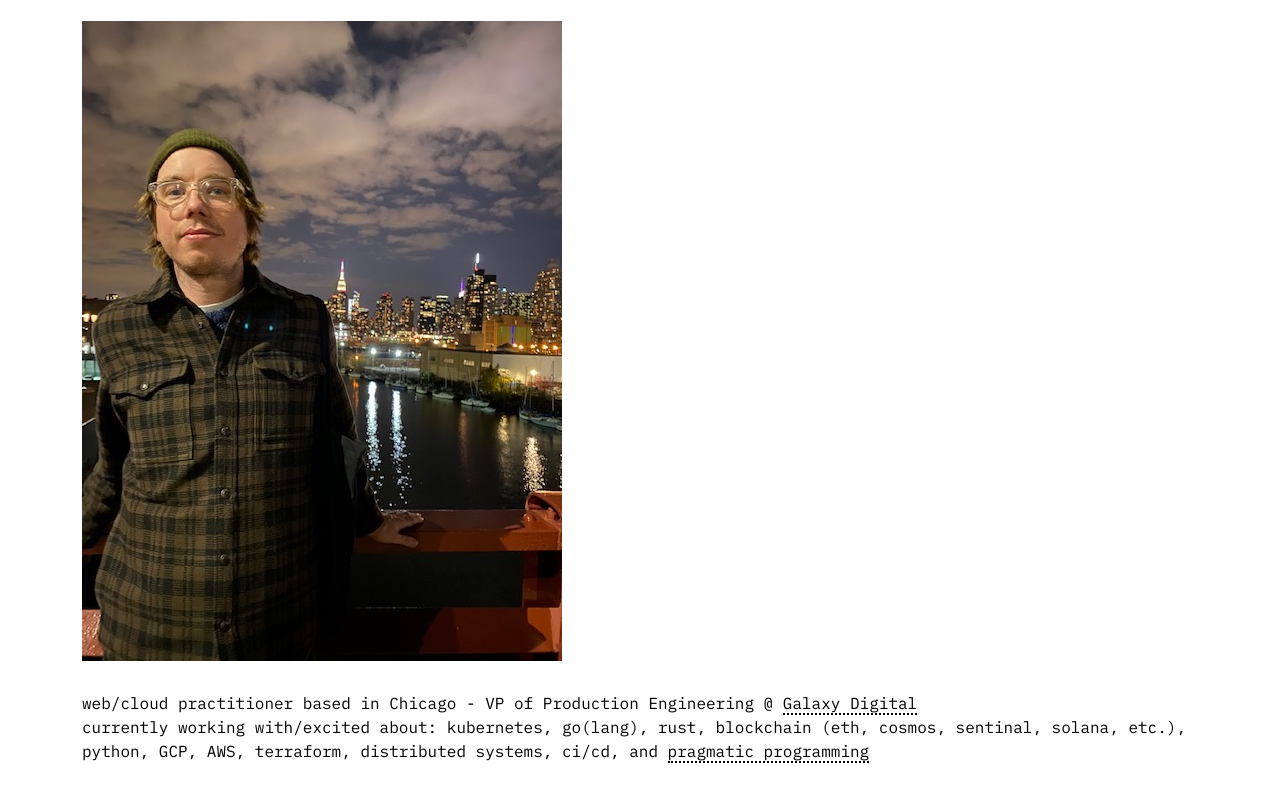
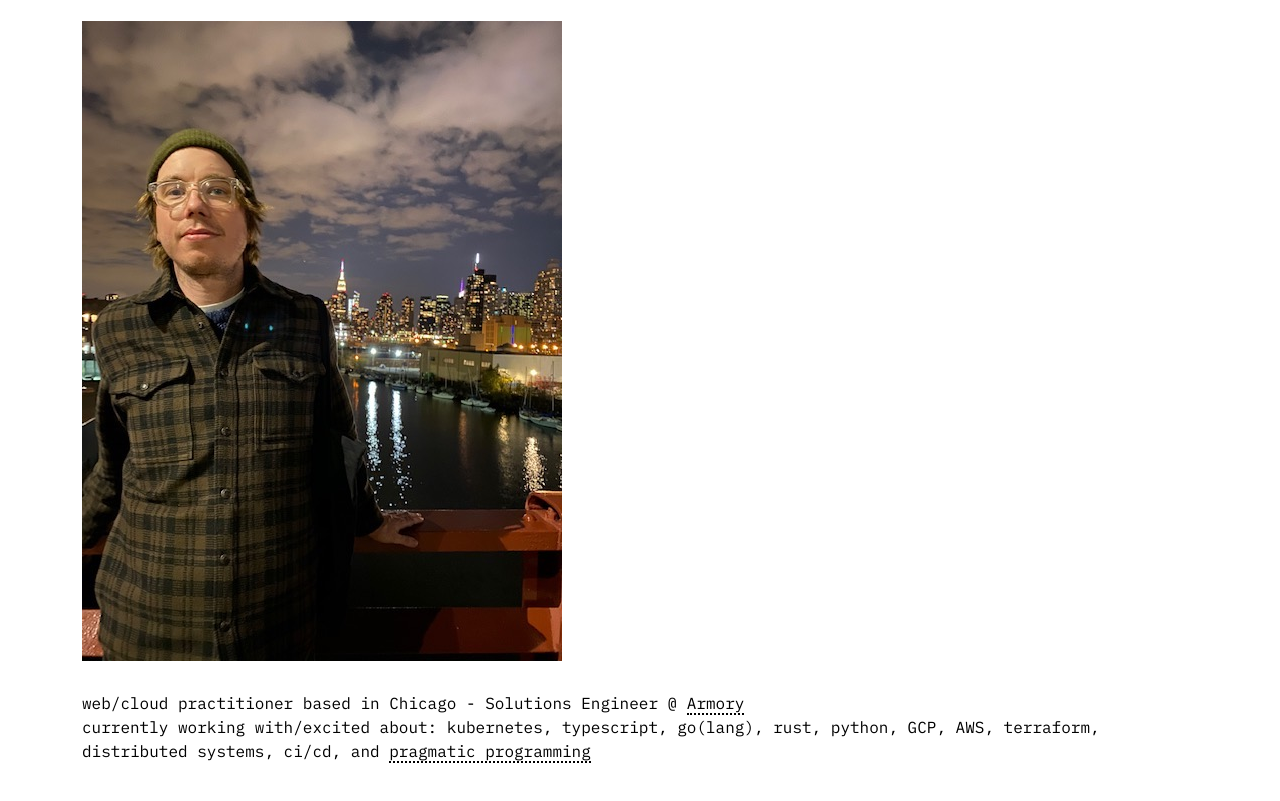
Before and after one commit to bealesh/beale.sh, a plain HTML site: page index.html in a window 1280 px wide. Shown: the part 101-902 px from the top of the page. Drawn offline with Linux system fonts and the light colour scheme.

Commit message:
update job / interests

```diff
--- a/index.html
+++ b/index.html
@@ -154,11 +154,10 @@
       </p>
       <p><img src="media/db.jpg" /> <br /></p>
       <p>
-        web/cloud practitioner based in Chicago - VP of Production Engineering @
-        <a href="https://galaxydigital.io">Galaxy Digital</a>
+        web/cloud practitioner based in Chicago - Solutions Engineer @
+        <a href="https://armory.io">Armory</a>
         <br />
-        currently working with/excited about: kubernetes, go(lang), rust,
-        blockchain (eth, cosmos, sentinal, solana, etc.), python, GCP, AWS,
+        currently working with/excited about: kubernetes, typescript, go(lang), rust, python, GCP, AWS,
         terraform, distributed systems, ci/cd, and
         <a
           href="https://pragprog.com/book/tpp20/the-pragmatic-programmer-20th-anniversary-edition"
```
